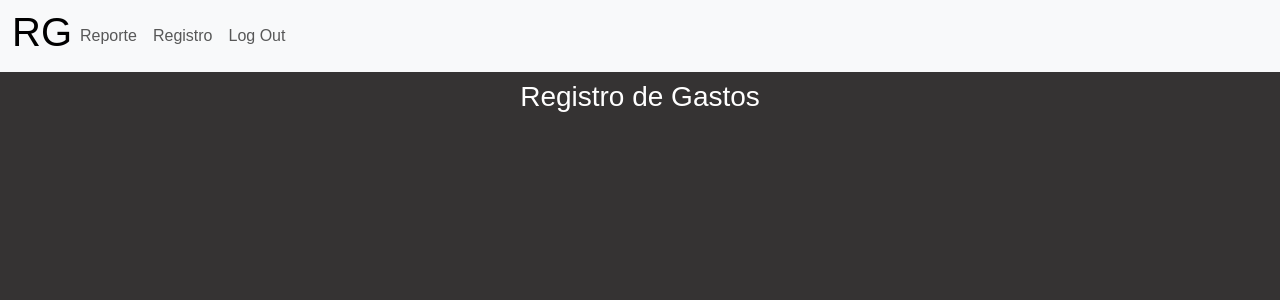
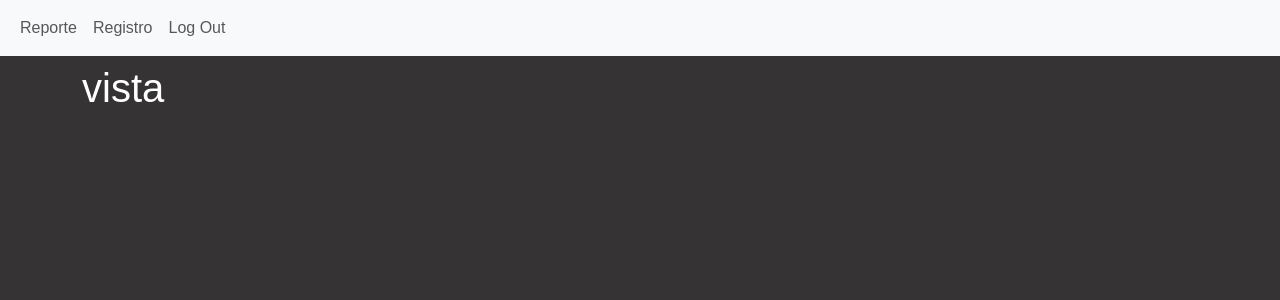
Before and after one commit to LuisaMora/ArquiSoft, a Next.js app: page / in a window 1280 px wide. Shown: the top 300 px of the page. Built offline with nearby package versions, Linux system fonts and the light colour scheme.

Commit message:
vistas enrutar

```diff
--- a/src/pages/index.jsx
+++ b/src/pages/index.jsx
@@ -1,9 +1,6 @@
-import Image from 'next/image'
-
-export default function HomePage() {
+import { useRouter } from "next/router"
+export default function Post() {
   return (
-    <div className="d-flex flex-column align-items-center">
-      <h3>Registro de Gastos</h3>
-    </div>
+    <h1>vista</h1>
   )
 }
--- a/src/shared/components/Navbar.jsx
+++ b/src/shared/components/Navbar.jsx
@@ -12,10 +12,10 @@ const routes = [
     title: 'Registro',
     path: '/registro/registroMov'
   }),
-  new Route({
-     title: 'Log Out',
-     path: '/'
-  }),
+    new Route({
+    title: 'Log Out',
+    path: '/'
+ }),
 ]
 
 const NavbarItem = ({ route = new Route({ title: 'Inicio', path: '/' }) }) => (
@@ -54,8 +54,6 @@ export const Navbar = () => {
     <div className={styles.container}>
     <nav className="navbar navbar-expand bg-body-tertiary">
       <div className="container-fluid">
-        <h1>RG</h1>
-
         <ul className="navbar-nav me-auto mb-2 mb-lg-0">
           {routes.map((route) =>
             route.subRoutes.length > 0 ? (
```
Also changed, not shown: src/pages/_app.jsx (+4 -4 lines), src/shared/components/salida.jsx (added, +9 -0 lines).
